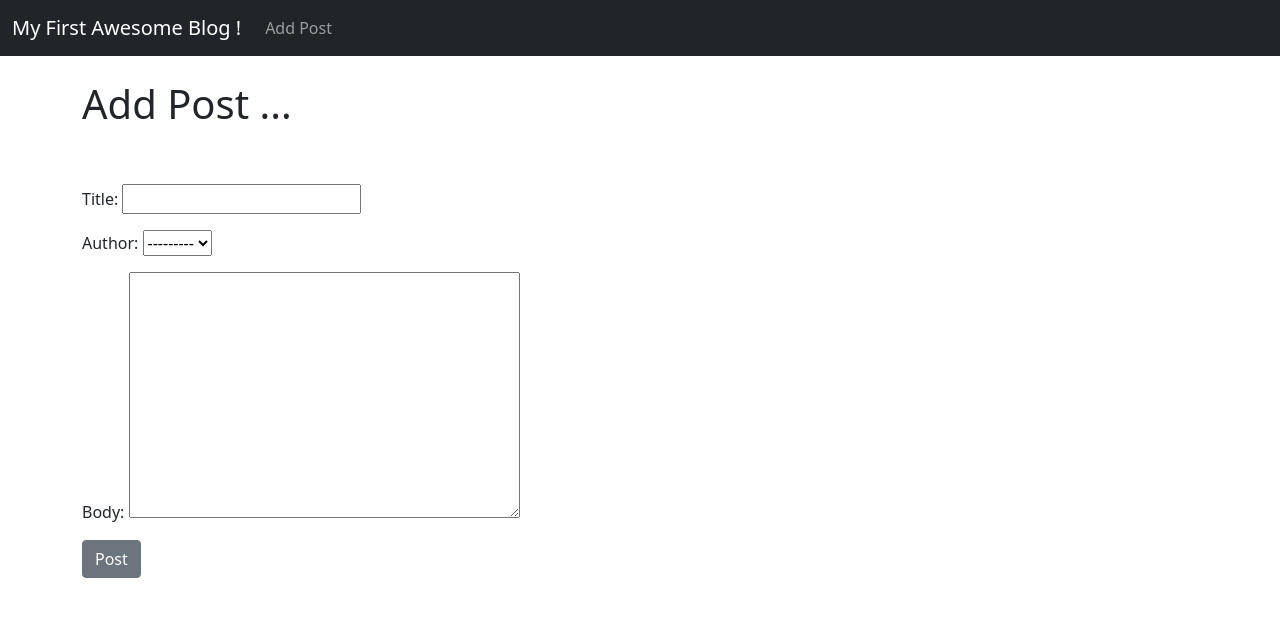
After one commit to knop-k/django_blog, a Django app: page /add_post/ in a window 1280 px wide. The commit adds this page. Shown: the top 617 px of the page. Run offline with Django 3.2, Linux system fonts and the light colour scheme.

Commit message:
add form

```diff
--- a/ablog/theblog/models.py
+++ b/ablog/theblog/models.py
@@ -1,5 +1,6 @@
 from django.db import models
 from django.contrib.auth.models import User
+from django.urls import reverse
 
 # Create your models here.
 class Post(models.Model):
@@ -10,3 +11,7 @@ class Post(models.Model):
 
     def __str__(self):
         return self.title + '|' + str(self.author)
+
+    def get_absolute_url(self):
+        return reverse('article-detail', args=(str(self.id)))
+        # return reverse('home')
--- /dev/null
+++ b/ablog/theblog/templates/add_post.html
@@ -0,0 +1,20 @@
+{% extends 'base.html' %}
+
+{% block title %}
+    Create a New Blog Post
+{% endblock %}
+
+{% block content %}
+
+<h1>Add Post ...</h1>
+<br/><br/>
+
+<form method="POST">
+    {% csrf_token %}
+    {{ form.as_p }}
+    <button class="btn btn-secondary">Post</button>
+</form>
+
+
+
+{% endblock %}
--- a/ablog/theblog/templates/base.html
+++ b/ablog/theblog/templates/base.html
@@ -23,7 +23,7 @@
     <div class="collapse navbar-collapse" id="navbarSupportedContent">
       <ul class="navbar-nav me-auto mb-2 mb-lg-0">
         <li class="nav-item">
-          <a class="nav-link" href="#">Link</a>
+          <a class="nav-link" href="{% url 'add_post' %}">Add Post</a>
         </li>
       </ul>
     </div>
--- a/ablog/theblog/urls.py
+++ b/ablog/theblog/urls.py
@@ -1,9 +1,11 @@
 from django.urls import path
 from . import views
-from .views import HomeView, ArticleDetailView
+from .views import HomeView, ArticleDetailView, AddPostView
 
 urlpatterns = [
     # path('', views.home, name="home"),
     path('', HomeView.as_view(), name="home"),
-    path('article/<int:pk>', ArticleDetailView.as_view(), name="article-detail")
+    path('article/<int:pk>', ArticleDetailView.as_view(), name="article-detail"),
+    path('add_post/', AddPostView.as_view(), name="add_post"),
+
 ]
--- a/ablog/theblog/views.py
+++ b/ablog/theblog/views.py
@@ -1,5 +1,5 @@
 from django.shortcuts import render
-from django.views.generic import ListView, DetailView
+from django.views.generic import ListView, DetailView, CreateView
 from .models import Post
 
 # Create your views here.
@@ -13,3 +13,9 @@ class HomeView(ListView):
 class ArticleDetailView(DetailView):
     model = Post
     template_name = 'article_details.html'
+
+class AddPostView(CreateView):
+    model = Post
+    template_name = 'add_post.html'
+    # fields = '__all__'
+    fields = ('title', 'author', 'body')
```
